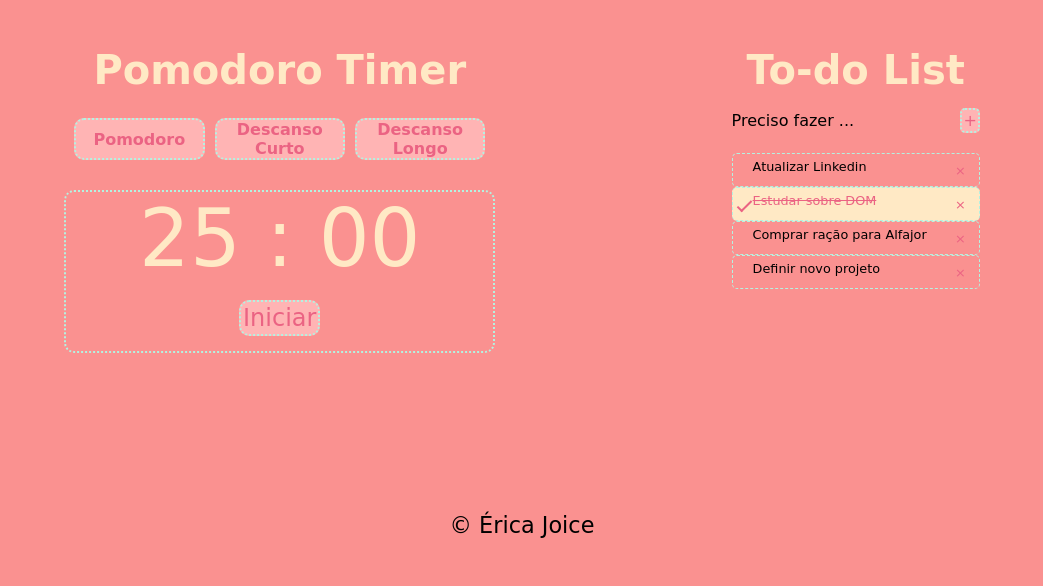
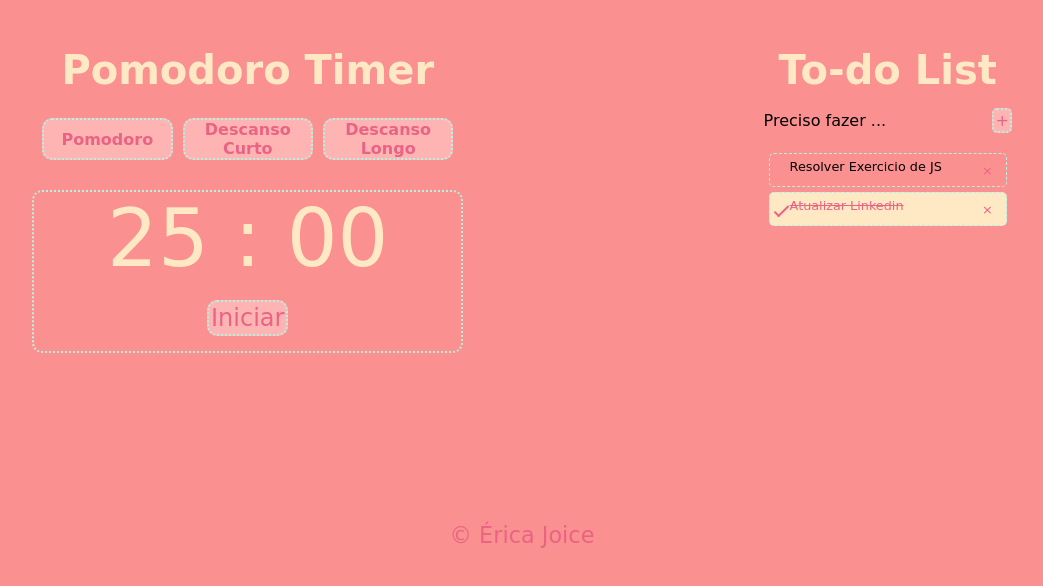
Before and after one commit to Skynii/pomodoro_timer, a plain HTML site: page index.html in a window 1280 px wide. Shown: the whole page, without its empty margins (118-1161 px from the left). Drawn offline with Linux system fonts and the light colour scheme; a web font is replaced by a local one.

Commit message:
li updated

```diff
--- a/index.html
+++ b/index.html
@@ -66,18 +66,15 @@
 
             <h1>To-do List</h1>
 
-
-            <div class="input">
+         <div class="input">
          <input class="add-text" id="text" placeholder="Preciso fazer ...">
 
          <span class="btn-add" onclick="addTask()">+</span>
       </div>
          <div>
             <ul class ="list" id ="myList">
-               <li class = "">Atualizar Linkedin</li>
-               <li class="checked">Estudar sobre DOM</li>
-               <li>Comprar ração para Alfajor</li>
-               <li>Definir novo projeto</li>
+               <li class = "">Resolver Exercicio de JS</li>
+               <li class="checked">Atualizar Linkedin</li>
             </ul>
          </div>
         </div>
--- a/style.css
+++ b/style.css
@@ -12,20 +12,17 @@
 
 main{
    display:flex;
-   width: 90%;
-   margin:0 auto;
+   max-width: 100%;
+
+
+
 
 }
 body{
    background-color: var(--pink);
    box-sizing: border-box;
-   height: 100%;
+   max-height: 100%;
    box-sizing: border-box;
-}
-
-header{
-   width:80%;
-   margin: 0 auto;
 }
 
 h1{
@@ -38,8 +35,8 @@ h1{
 
 }
 .nav{
-   max-width: 40%;
-   margin: 0 auto;
+   max-width: 50%;
+   margin: 10px auto;
    margin-top: 2rem;
    height:30rem;
 
@@ -131,7 +128,8 @@ footer{
    margin:0 auto;
    font-size: 1.4rem;
    text-align: center;
-   font-family: var(--girls)
+   font-family: var(--girls);
+   color:var(--pink)
 }
 
 
@@ -144,9 +142,6 @@ footer{
       width: 100%;
    }
 
-   section{
-
-   }
    h1{
       font-size:1rem;
    }
--- a/todo.css
+++ b/todo.css
@@ -15,8 +15,8 @@
 section.to-do{
 
    font-family:var(--girls);
-   max-width: 60%;
-   margin:0 auto;
+   max-width: 50%;
+   margin:10px auto;
    margin-top: 2rem
 }
 
@@ -43,12 +43,13 @@ ul li.checked{
    color:var(--pink);
    text-decoration: line-through;
 
-
 }
 
 li{
-   margin:
+   margin:5px;
 }
+
+
 ul li.checked:before{
    content:'';
    position:absolute;
```
